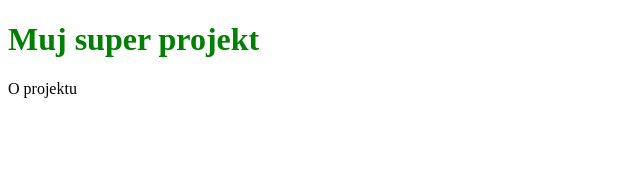
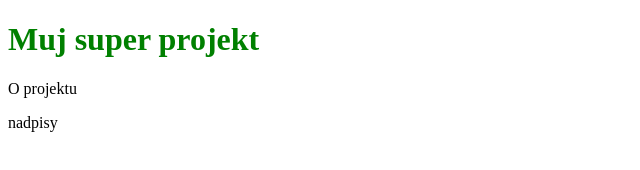
Before and after one commit to evachrustova/muj-super-projekt, a plain HTML site: page index.html in a window 1280 px wide. Shown: the full height of the page, 0-640 px from the left. Drawn offline with Linux system fonts and the light colour scheme.

```diff
--- a/index.html
+++ b/index.html
@@ -9,5 +9,6 @@
 <body>
     <h1>Muj super projekt</h1>
     <p>O projektu</p>
+    <p>nadpisy</p>
 </body>
 </html>
```
